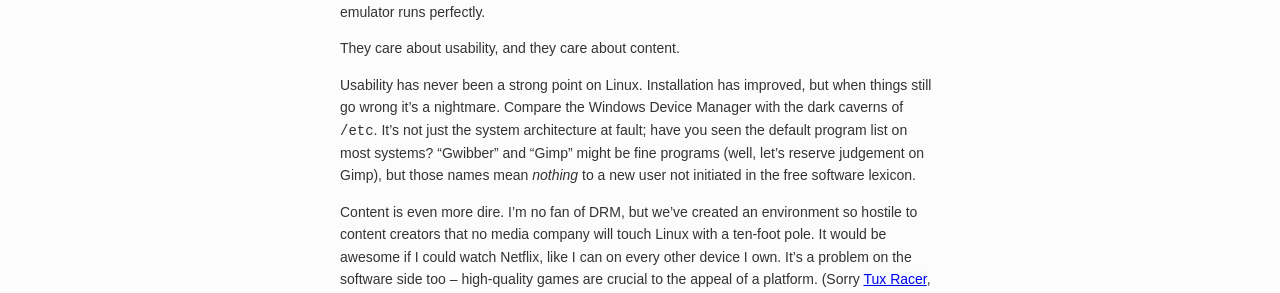
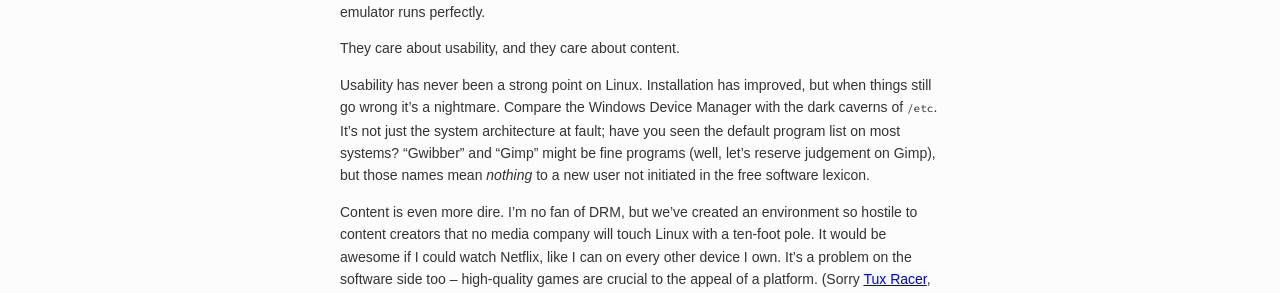
Before and after one commit to tjohns/sparkledog.net, a Jekyll site: the page built from _posts/2012-09-11-linux-desktop.md, in a window 1280 px wide. Shown: the part 552-845 px from the top of the page. Built offline with Jekyll 4.4.1, drawn with Linux system fonts in a browser that asks for light colours; comment, search, counter and statistics services are not loaded; a style sheet for code colours, icons or effects is not loaded.

Commit message:
Use "Source Code Pro" as monospace font
Applied to all <code> blocks, serving from Google Web Fonts.

```diff
--- a/_layouts/main.html
+++ b/_layouts/main.html
@@ -7,6 +7,7 @@
   <meta name="viewport" content="width=device-width, initial-scale=1, maximum-scale=1">
   <link rel="stylesheet" href="/styles/main.css" type="text/css" charset="utf-8" />
   <link href="http://roboto-webfont.googlecode.com/svn/trunk/roboto.all.css" rel="stylesheet" type="text/css">
+  <link href='http://fonts.googleapis.com/css?family=Source+Code+Pro' rel='stylesheet' type='text/css'>
   <link href="/feed.xml" rel="alternate" title="Atom Feed" type="application/atom+xml">
   </head>
 <body>
--- a/styles/main.css
+++ b/styles/main.css
@@ -167,6 +167,11 @@
   background-color: #f4faff;
 }
 
+code {
+  font-family: "Source Code Pro", monospace;
+  font-size: 11px;
+}
+
 pre {
   padding: 0.5em 1em;
   background: #eee;
```
